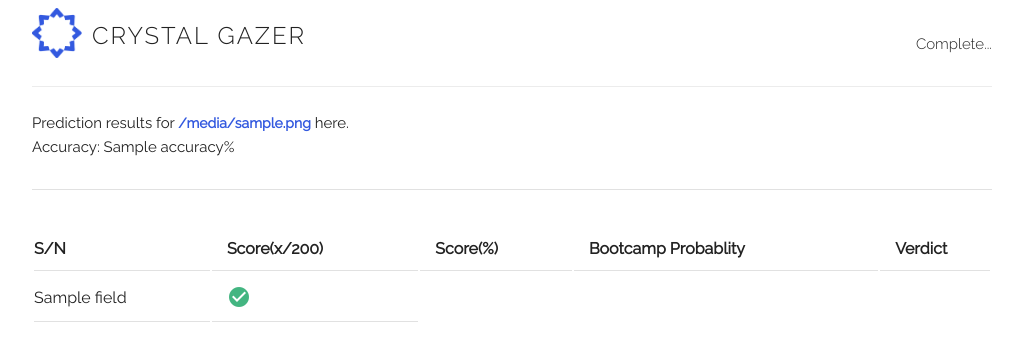
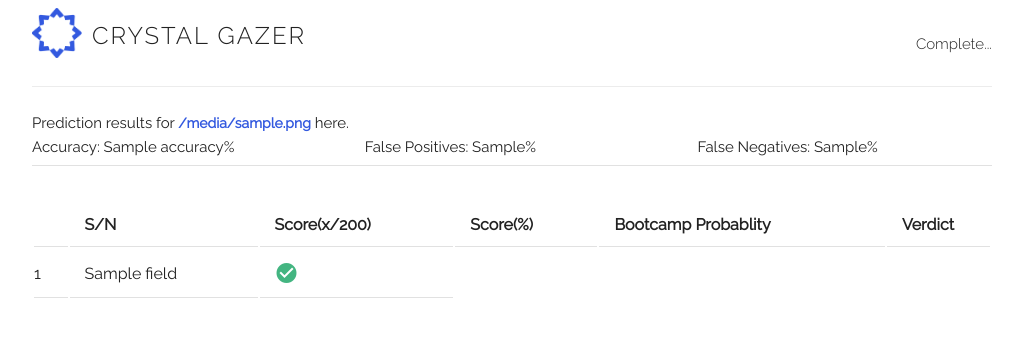
Before and after one commit to mfalade/Crystal-Gazer, a Flask app: template crystal_gazer/templates/result.html in a window 1280 px wide. Shown: the top 361 px of the page, without its empty margins (128-1151 px from the left). Run offline with Flask 2, Linux system fonts and the light colour scheme; the template is opened without the code that fills it: most values are stand-ins (such as "Sample title", 1, 10 or a date in 2020).

Commit message:
add extra metrics

```diff
--- a/crystal_gazer/app.py
+++ b/crystal_gazer/app.py
@@ -28,14 +28,34 @@ def get_prediction():
     verdict, csv_data = crystal_gazer.get_prediction_for_data(csv_file.stream)
     results = verdict.values.tolist()
     correct = 0
+    positives = 0
+    negatives = 0
+    false_negatives = 0
+    false_positives = 0
+
     for x in range(0, len(results)):
-        if csv_data["Bootcamp"][x] == int(round(results[x][3])):
-            correct = correct + 1
+        if csv_data["Bootcamp"][x] == 1:
+            positives += 1
+        else:
+            negatives += 1
+
+        result = int(round(results[x][3]))
+        if csv_data["Bootcamp"][x] == result:
+            correct += 1
+        else:
+            if result == 1:
+                false_positives += 1
+            else:
+                false_negatives += 1
 
     accuracy = (float(correct) / float(len(results))) * 100
+    false_negatives = (float(false_negatives) / float(negatives)) * 100
+    false_positives = (float(false_positives) / float(positives)) * 100
     return render_template(
         "result.html",
         file_name=file_name,
         results=results,
-        accuracy=round(accuracy, 2)
+        accuracy=round(accuracy, 2),
+        false_negatives=round(false_negatives, 2),
+        false_positives=round(false_positives, 2)
     )
--- a/crystal_gazer/templates/result.html
+++ b/crystal_gazer/templates/result.html
@@ -23,12 +23,23 @@
             <br />
             Prediction results for <span class="file_name">{{ file_name }}</span> here.
             <br />
-            Accuracy: {{ accuracy }}%
+            <div class="twelve columns">
+                <div class="four columns">
+                    Accuracy: {{ accuracy }}%
+                </div>
+                <div class="four columns">
+                    False Positives: {{ false_positives }}%
+                </div>
+                <div class="four columns">
+                    False Negatives: {{ false_negatives }}%
+                </div>
+            </div>
             <hr />
 
             <table class="u-full-width">
                 <thead>
                     <tr>
+                    <th></th>
                     <th>S/N</th>
                     <th>Score(x/200)</th>
                     <th>Score(%)</th>
@@ -39,6 +50,7 @@
                 <tbody>
                     {% for result in results %}
                     <tr>
+                        <td>{{ loop.index }}</td>
                         {% for field in result %}
                             {% if loop.index == 3 %}
                                 <td>{{ field  * 100 }}</td>
```
